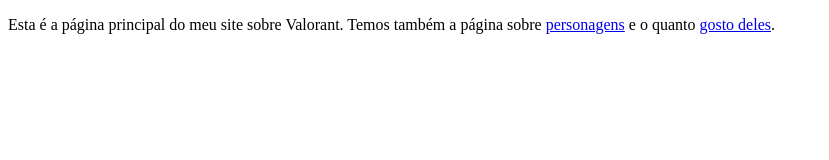
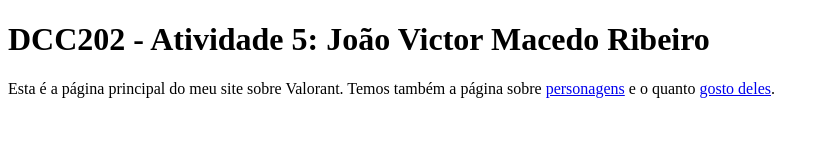
Before and after one commit to ufjf-dcc202/ufjf-dcc202-2023-3-b-atv5-jvribeiro207, a website: page index.html in a window 1280 px wide. Shown: the whole page, without its empty margins (0-829 px from the left). Drawn offline with Linux system fonts and the light colour scheme.

Commit message:
edita index (final) e person

```diff
--- a/index.html
+++ b/index.html
@@ -3,11 +3,12 @@
 <head>
     <meta charset="UTF-8">
     <meta name="viewport" content="width=device-width, initial-scale=1.0">
-    <title>Atividade 05 - João Victor Macedo Ribeiro</title>
+    <title>DCC202 - Atividade 5: João Victor Macedo Ribeiro</title>
 </head>
 <body>
-    <p>Esta é a página principal do meu site sobre Valorant. Temos também a página
-        sobre <a href="personagens.html">personagens</a> e o quanto <a href="preferencias.html">gosto deles</a>.
-    </p>
+    <main>
+        <h1>DCC202 - Atividade 5: João Victor Macedo Ribeiro</h1>
+    <p>Esta é a página principal do meu site sobre Valorant. Temos também a página sobre <a href="personagens.html">personagens</a> e o quanto <a href="preferencias.html">gosto deles</a>.</p>
+    </main>
 </body>
 </html>
```
Also changed, not shown: personagens.html (+1 -1 lines).
